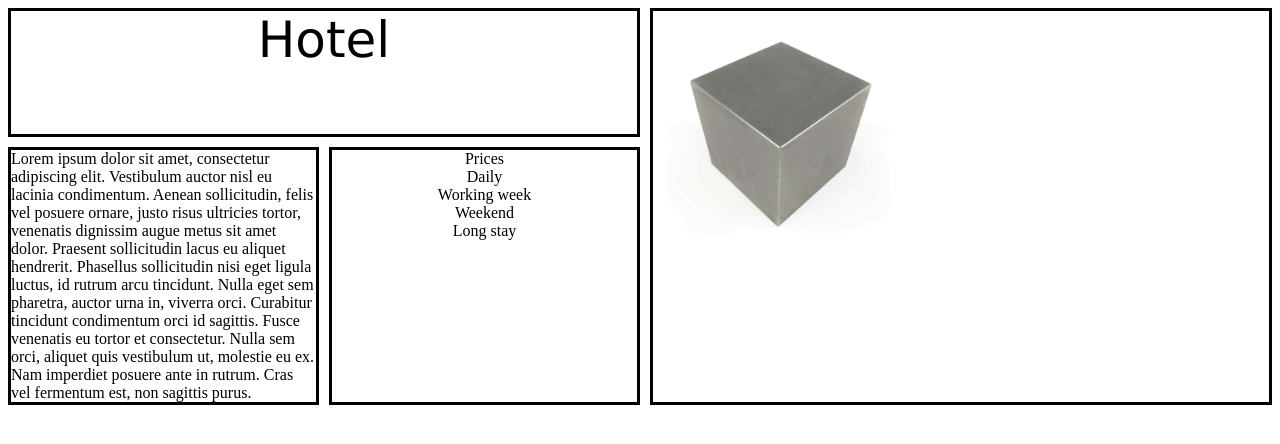
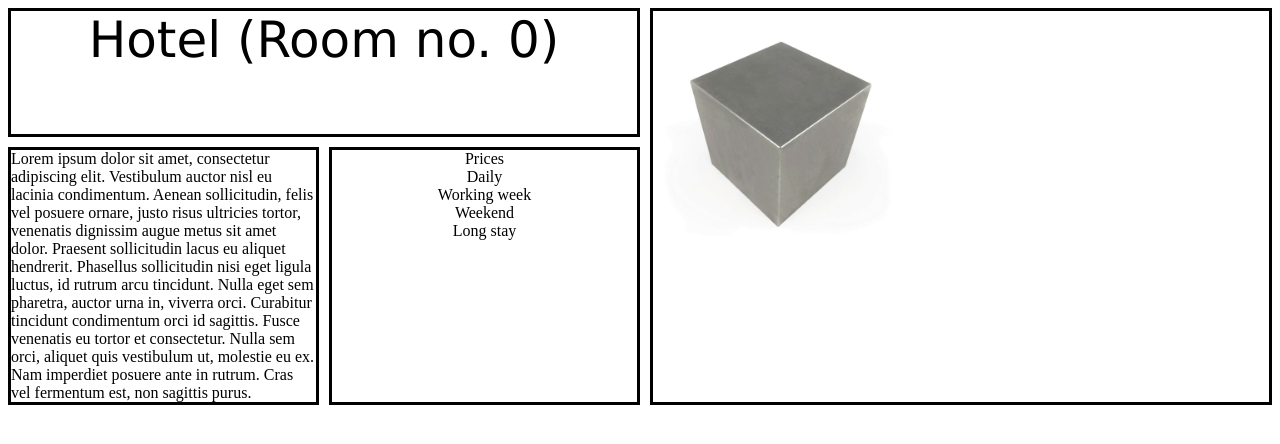
Before and after one commit to T-Level-2024/Storage, a plain HTML site: page 30178812/hotel.html in a window 1280 px wide. Drawn offline with Linux system fonts and the light colour scheme.

Commit message:
Room no. 0

```diff
--- a/30178812/hotel.html
+++ b/30178812/hotel.html
@@ -39,7 +39,7 @@
     <body>
         <div class="container">
             <div class="name">
-                Hotel
+                Hotel (Room no. 0)
             </div>
             <div class="information">
                 Lorem ipsum dolor sit amet, consectetur adipiscing elit. Vestibulum auctor nisl eu lacinia condimentum. Aenean sollicitudin, felis vel posuere ornare, justo risus ultricies tortor, venenatis dignissim augue metus sit amet dolor. Praesent sollicitudin lacus eu aliquet hendrerit. Phasellus sollicitudin nisi eget ligula luctus, id rutrum arcu tincidunt. Nulla eget sem pharetra, auctor urna in, viverra orci. Curabitur tincidunt condimentum orci id sagittis. Fusce venenatis eu tortor et consectetur. Nulla sem orci, aliquet quis vestibulum ut, molestie eu ex. Nam imperdiet posuere ante in rutrum. Cras vel fermentum est, non sagittis purus.
```
